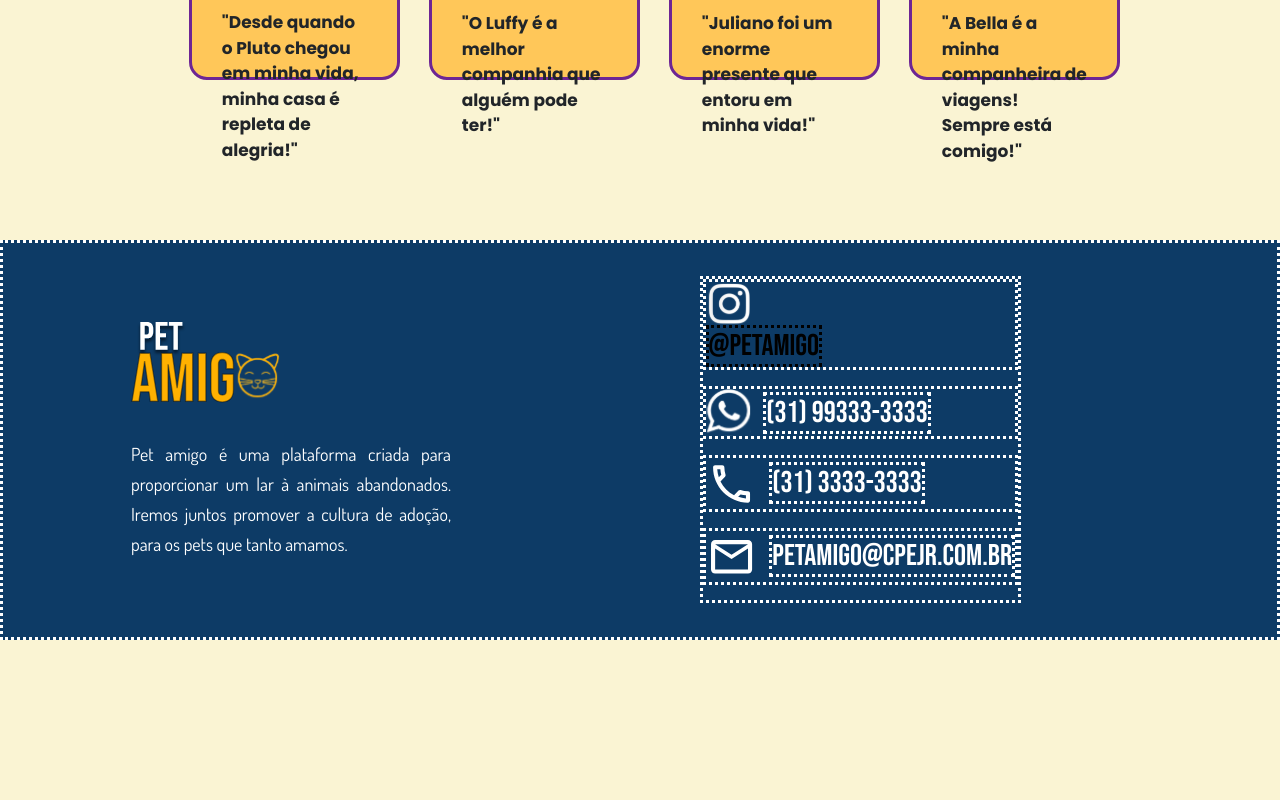
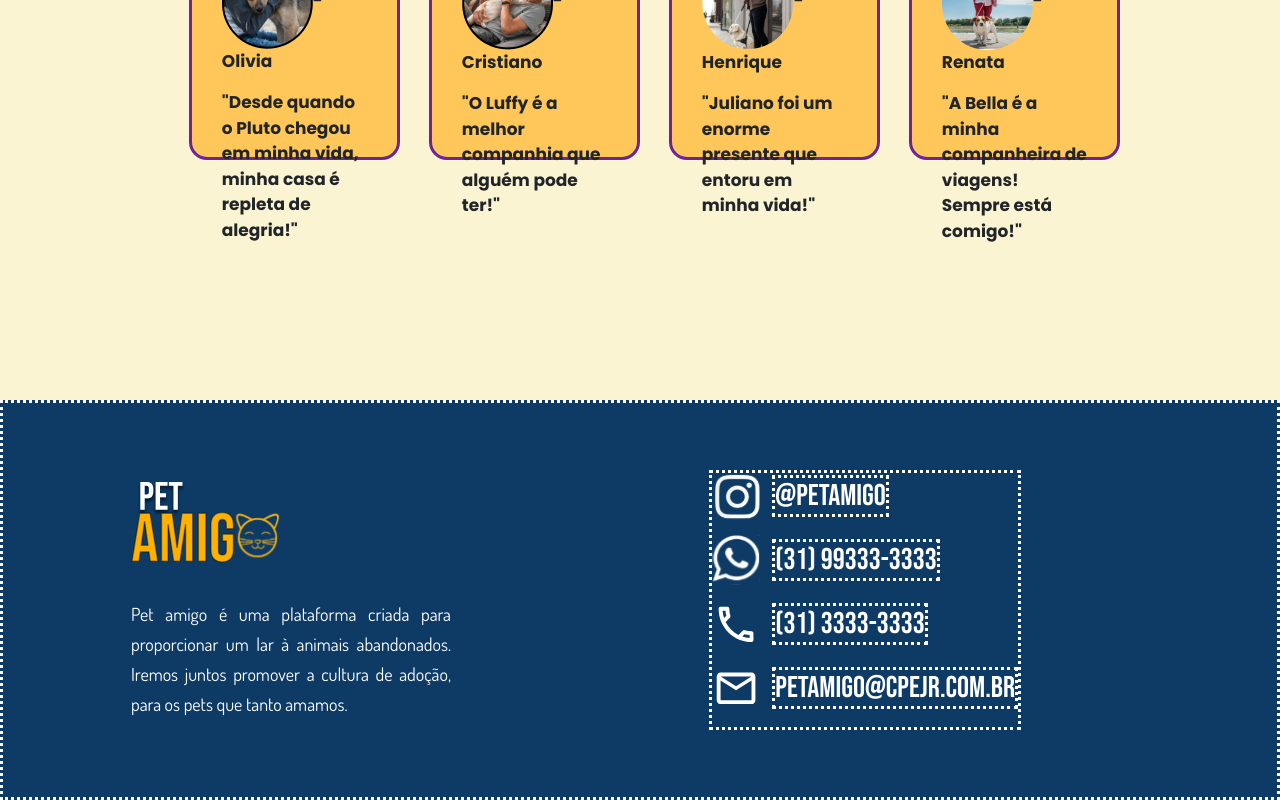
Before and after one commit to GuilhermeRodrigues123/Site-Pet-Amigo, a React (Create React App) app: page /home in a window 1280 px wide. Shown: the part 1825-2625 px from the top of the page. Before the commit the page ends 2465 px from the top, so only its background shows below. Built offline with nearby package versions, Linux system fonts and the light colour scheme.

Commit message:
Padronizar icone instagram

```diff
--- a/src/HeaderFooter/HeaderFooter.css
+++ b/src/HeaderFooter/HeaderFooter.css
@@ -34,9 +34,22 @@ header{
     font-size: 20px;
 }
 
-.links{
+header .links{
     color: #000000;
     text-decoration: none;
+    display: flex;
+    align-content: center;
+    column-gap:  1vw;
+}
+
+footer .links{
+    text-decoration: none;
+    color: #FFFFFF;
+    margin-top: auto;
+    margin-bottom: auto;
+    display: flex;
+    align-content: center;
+    column-gap:  1vw;
 }
 
 .inicio{
@@ -78,6 +91,10 @@ footer{
     border-style: dotted;
 }
 
+.footer_right img{
+    width: 3rem;
+}
+
 .footer_right h1{
     font-family: 'Bebas Neue';
     font-style: normal;
@@ -91,7 +108,6 @@ footer{
     align-content: center;
     margin-bottom: 5%;
     column-gap:  1vw;
-    border-style: dotted;
 }
 .footer_contato h1{
     margin-top: auto;
--- a/src/pages/Contato/Contato.js
+++ b/src/pages/Contato/Contato.js
@@ -1,6 +1,6 @@
 import React, { useState } from 'react';
-import {useHistory} from 'react-router-dom';
-import{Form} from "react-bootstrap";
+import { useHistory } from 'react-router-dom';
+import { Form } from "react-bootstrap";
 import { Button } from "react-bootstrap";
 import { Link } from "react-router-dom";
 import 'bootstrap/dist/css/bootstrap.min.css';
@@ -56,7 +56,7 @@ function Login() {
           <Button className="loginButton" variant="primary" type="submit">
             Enviar
           </Button>
-          </Form>
+        </Form>
         <button onClick={() => { history(-1); }}>
           retornar
         </button>
--- a/src/pages/Contato/contato.css
+++ b/src/pages/Contato/contato.css
@@ -58,7 +58,7 @@
     flex-direction: row;
     width: 100%;
     height: 100%;
-    padding: 20vh 10vw;
+    padding: 30vh 10vw;
     justify-content: space-around;
 }
 
```
Also changed, not shown: src/HeaderFooter/HeaderFooter.js (+7 -7 lines).
